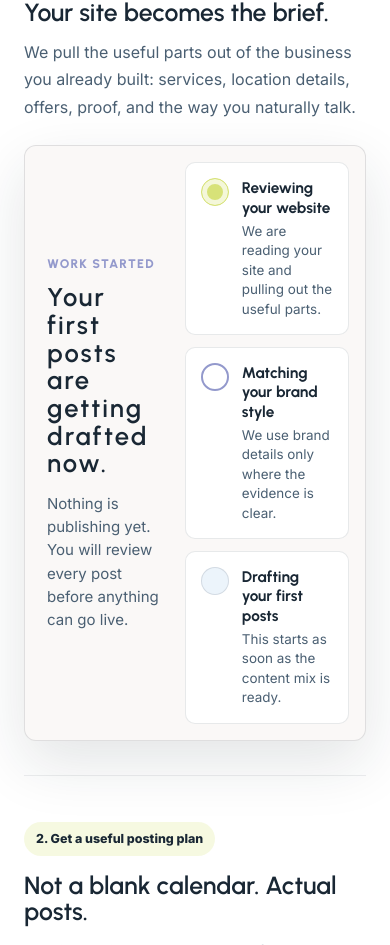
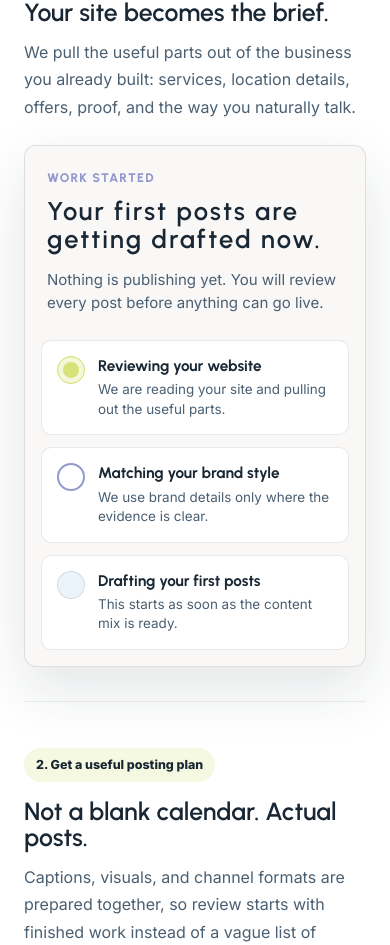
Before and after one commit to glowsocial/glowsocial.com, a Next.js app: page / in a window 390 px wide. Shown: the part 2150-3095 px from the top of the page. Built offline with nearby package versions, Linux system fonts and the light colour scheme.

Commit message:
fix: update onboarding scene mobile layout selector

```diff
--- a/app/home.css
+++ b/app/home.css
@@ -1831,7 +1831,7 @@
     min-height: 0;
     padding: 16px;
   }
-  .scene-signal-grid { grid-template-columns: 1fr; }
+  .scene-panel--onboarding { grid-template-columns: 1fr; }
   .scene-week-header { display: grid; gap: 4px; }
   .approval-image { height: 150px; }
   .approval-actions { width: 100%; }
```
